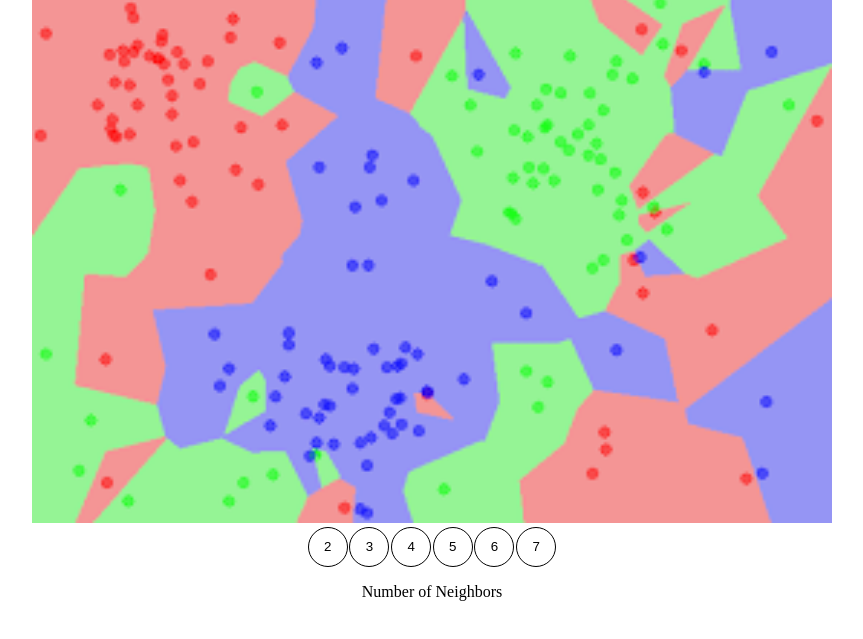
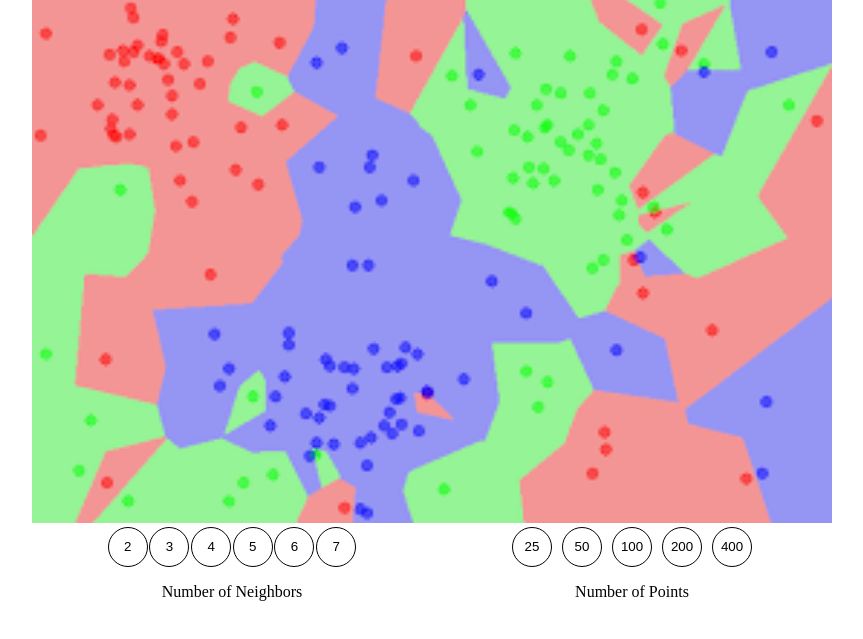
Before and after one commit to kristiecolton/final-project_6017, a plain HTML site: page index.html in a window 1280 px wide. Shown: the part 91-730 px from the top of the page, without its empty margins (208-1071 px from the left). Drawn offline with Linux system fonts and the light colour scheme.

Commit message:
Add buttons for choosing number of points

```diff
--- a/index.html
+++ b/index.html
@@ -19,8 +19,11 @@
 			<img src="resources/knn.png">
 		</div>
 
+		<!-- Attributes Options Container (number neighbors / number data points button) -->
+		<div class="attributes">
+
 			<!-- Buttons & "Number of Neighbors" text container -->
-		<div class="buttons-and-text-container">
+			<div class="knn-buttons-and-text-container">
 
 				<!-- Buttons  Container -->
 				<div class="button-container">
@@ -33,11 +36,36 @@
 
 				</div>
 
-
 				<!-- "Number of Meighbors"  Container -->
 				<div>
 					<p>Number of Neighbors</p>
 				</div>
+
+			</div>
+
+			<!-- Buttons & "Number of Neighbors" text container -->
+			<div class="num-points-buttons-and-text-container">
+
+				<!-- Buttons  Container -->
+				<div class="button-container">
+		  			<button class="button">25</button>
+		 			<button class="button">50</button>
+		  			<button class="button">100</button>
+		  			<button class="button">200</button>
+		  			<button class="button">400</button>
+
+				</div>
+
+				<!-- "Number of Meighbors"  Container -->
+				<div>
+					<p>Number of Points</p>
+				</div>
+
+
+			</div>
+
+
+
 
 
 
--- a/style.css
+++ b/style.css
@@ -10,6 +10,14 @@ img {
 	height: auto;
 }
 
+.attributes {
+	display: flex;
+	flex-direction: row;
+	align-items: center;
+	justify-content: space-around;
+
+}
+
 .button {
 	height: 40px;
  	width: 40px;
@@ -18,7 +26,14 @@ img {
 	background-color: white;
 }
 
-.buttons-and-text-container {
+.knn-buttons-and-text-container {
+	display: flex;
+	align-items: center;
+	justify-content: center;
+	flex-direction: column;
+}
+
+.num-points-buttons-and-text-container {
 	display: flex;
 	align-items: center;
 	justify-content: center;
```
Lines whose indentation alone changed are shown as unchanged.
